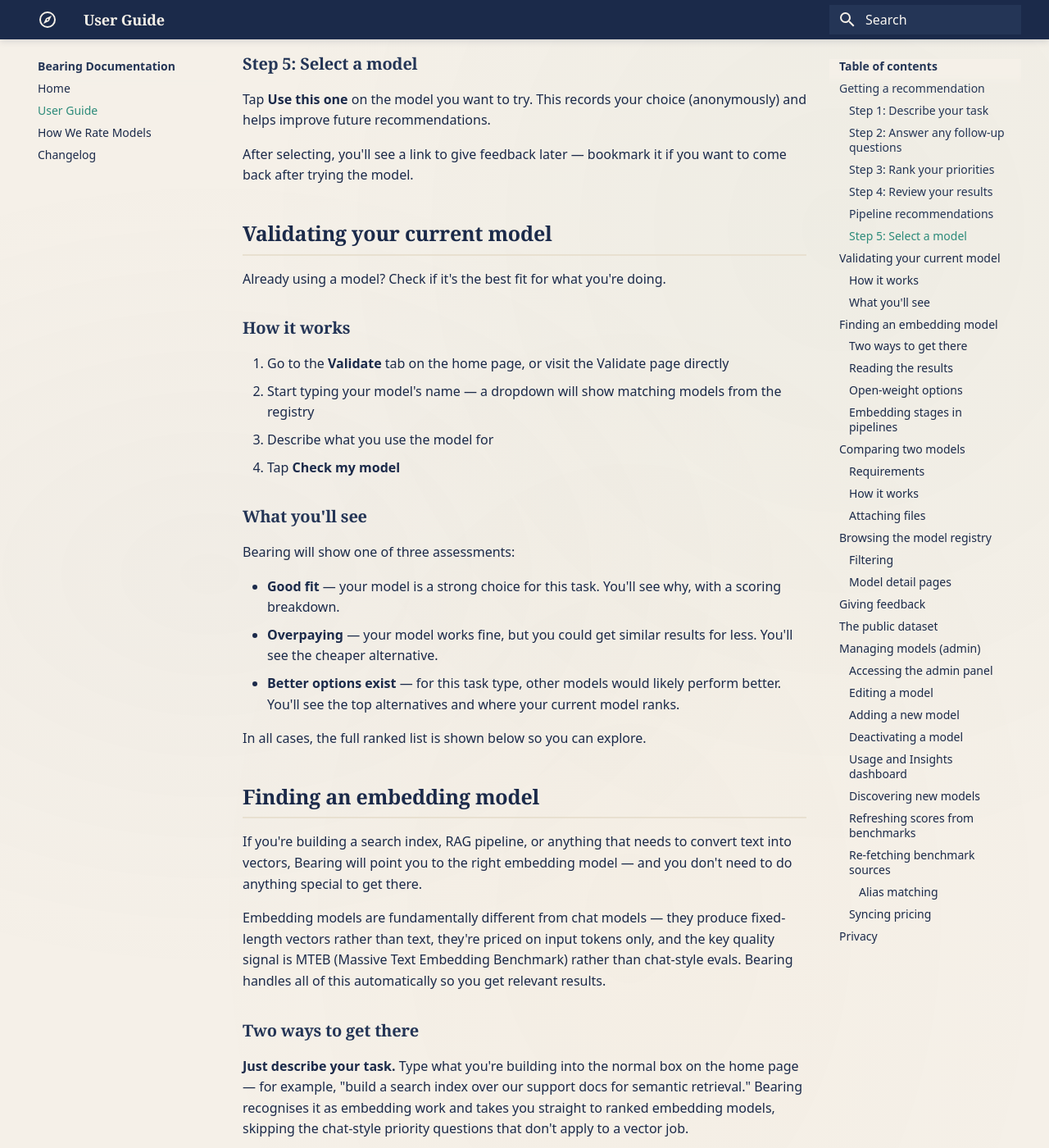
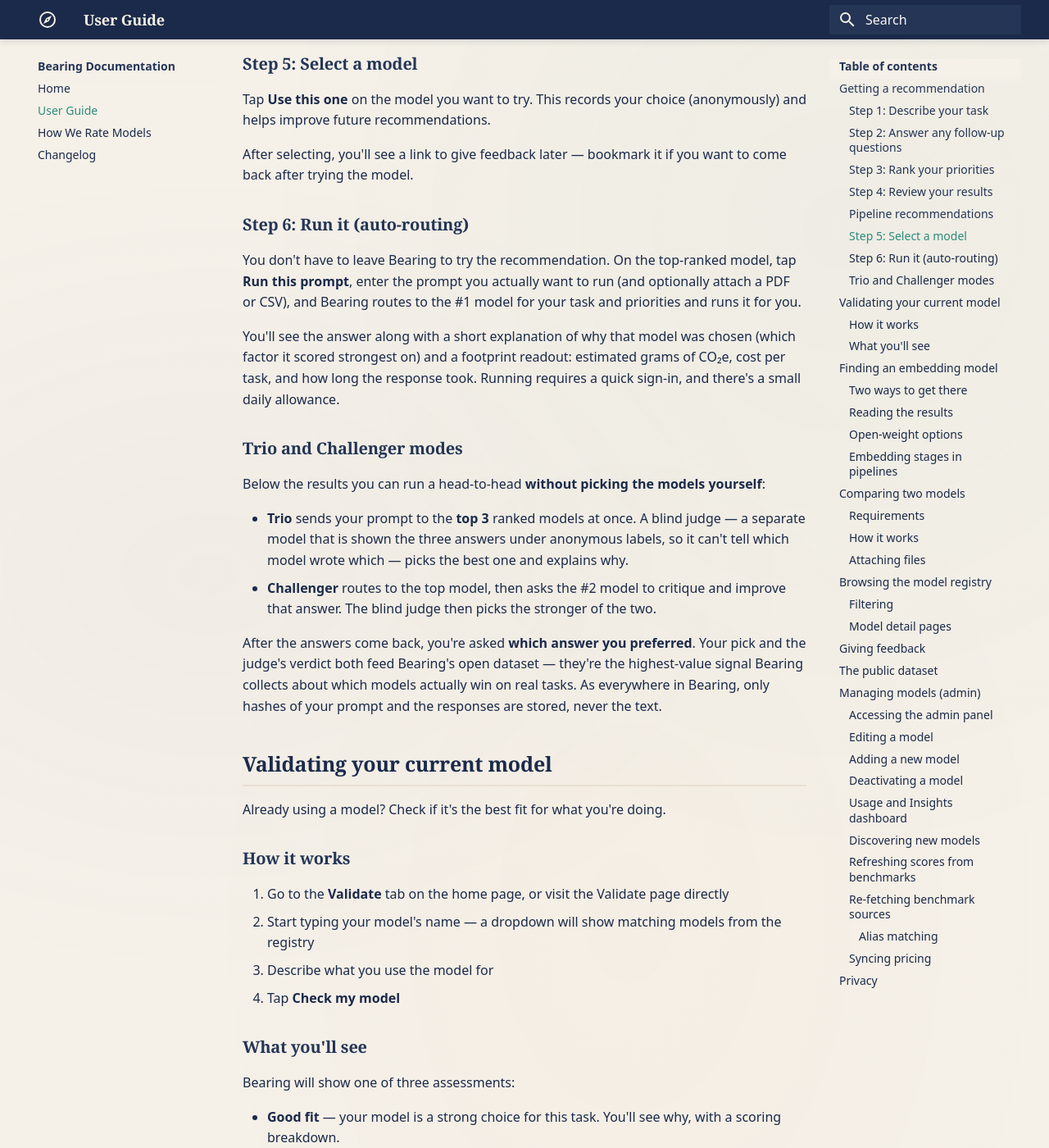
Before and after one commit to tomcwxyz/bearing, an MkDocs documentation site: the page built from docs/user-guide.md, in a window 1280 px wide and 1400 px high, scrolled down 1812 px. Shown: the whole window at 82% size. Built offline with MkDocs 1.6.1 and Material for MkDocs 9.7.7, drawn with Linux system fonts in a browser that asks for light colours; some of the changed text lies outside the part shown.

Commit message:
docs: auto-routing, Trio/Challenger, and routed-run dataset
Changelog, user guide (Run it / Trio / Challenger + dataset), README
Features, and a model-ratings note on routed-run win/loss data.

Co-Authored-By: Claude Opus 4.8 <noreply@anthropic.com>
Claude-Session: https://claude.ai/code/session_012RjA21VGuVUJ3jqWqVE31Y

```diff
--- a/docs/user-guide.md
+++ b/docs/user-guide.md
@@ -56,6 +56,21 @@ Not every task gets a pipeline suggestion — only tasks where splitting the wor
 Tap **Use this one** on the model you want to try. This records your choice (anonymously) and helps improve future recommendations.
 
 After selecting, you'll see a link to give feedback later — bookmark it if you want to come back after trying the model.
+
+### Step 6: Run it (auto-routing)
+
+You don't have to leave Bearing to try the recommendation. On the top-ranked model, tap **Run this prompt**, enter the prompt you actually want to run (and optionally attach a PDF or CSV), and Bearing routes to the #1 model for your task and priorities and runs it for you.
+
+You'll see the answer along with a short explanation of why that model was chosen (which factor it scored strongest on) and a footprint readout: estimated grams of CO₂e, cost per task, and how long the response took. Running requires a quick sign-in, and there's a small daily allowance.
+
+### Trio and Challenger modes
+
+Below the results you can run a head-to-head **without picking the models yourself**:
+
+- **Trio** sends your prompt to the **top 3** ranked models at once. A blind judge — a separate model that is shown the three answers under anonymous labels, so it can't tell which model wrote which — picks the best one and explains why.
+- **Challenger** routes to the top model, then asks the #2 model to critique and improve that answer. The blind judge then picks the stronger of the two.
+
+After the answers come back, you're asked **which answer you preferred**. Your pick and the judge's verdict both feed Bearing's open dataset — they're the highest-value signal Bearing collects about which models actually win on real tasks. As everywhere in Bearing, only hashes of your prompt and the responses are stored, never the text.
 
 ## Validating your current model
 
@@ -181,6 +196,7 @@ All anonymised data is available for download on the **Data** page.
 
 - **Recommendation data** — task types, priorities, which models were recommended (with `model_class` so you can filter chat vs embedding recommendations), local inference alternatives, and outcomes
 - **Comparison data** — which model was preferred in head-to-head tests
+- **Routed-run data** — every auto-routed run (single route, Trio, or Challenger): the models routed to with their rank and score, the blind judge's verdict, and which answer you preferred. Available at `/api/dataset/routed-runs`.
 
 Available in JSON and CSV formats. The dataset covers every task that reached the recommendation stage, including tasks where no model was ultimately selected. Never includes raw descriptions, prompts, email addresses, or anything that could identify you.
 
```
Also changed, not shown: README.md (+13 -0 lines), docs/changelog.md (+4 -0 lines), docs/model-ratings.md (+1 -1 lines).
